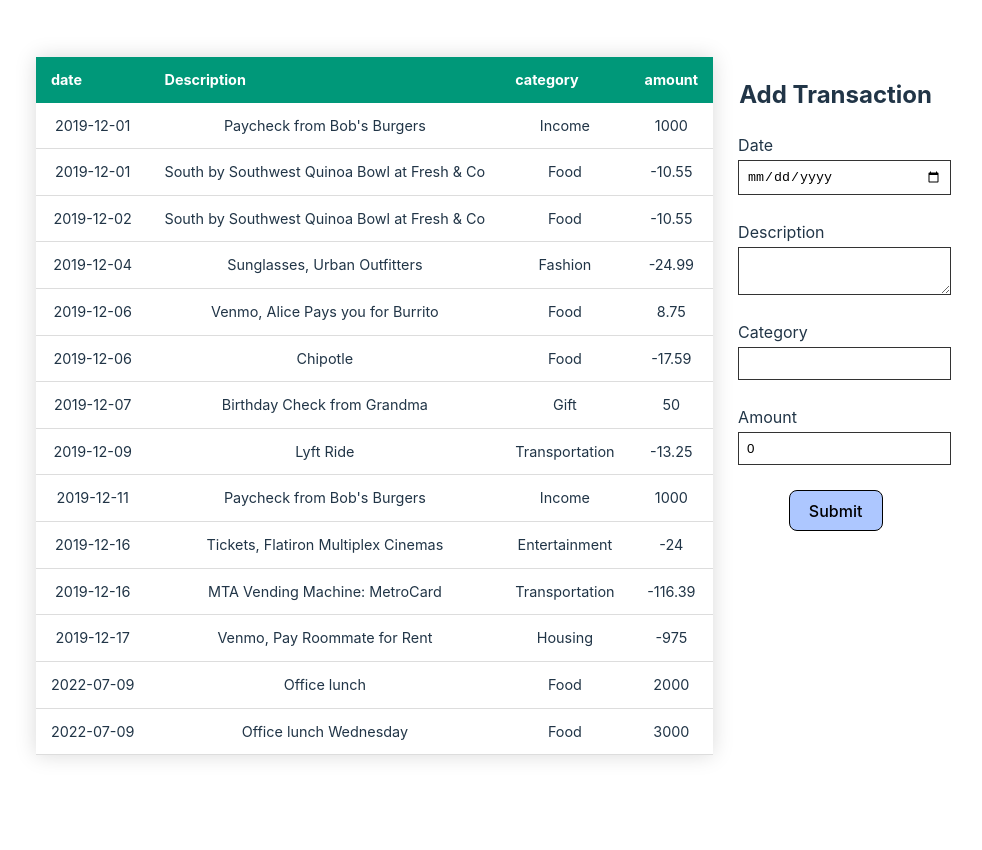
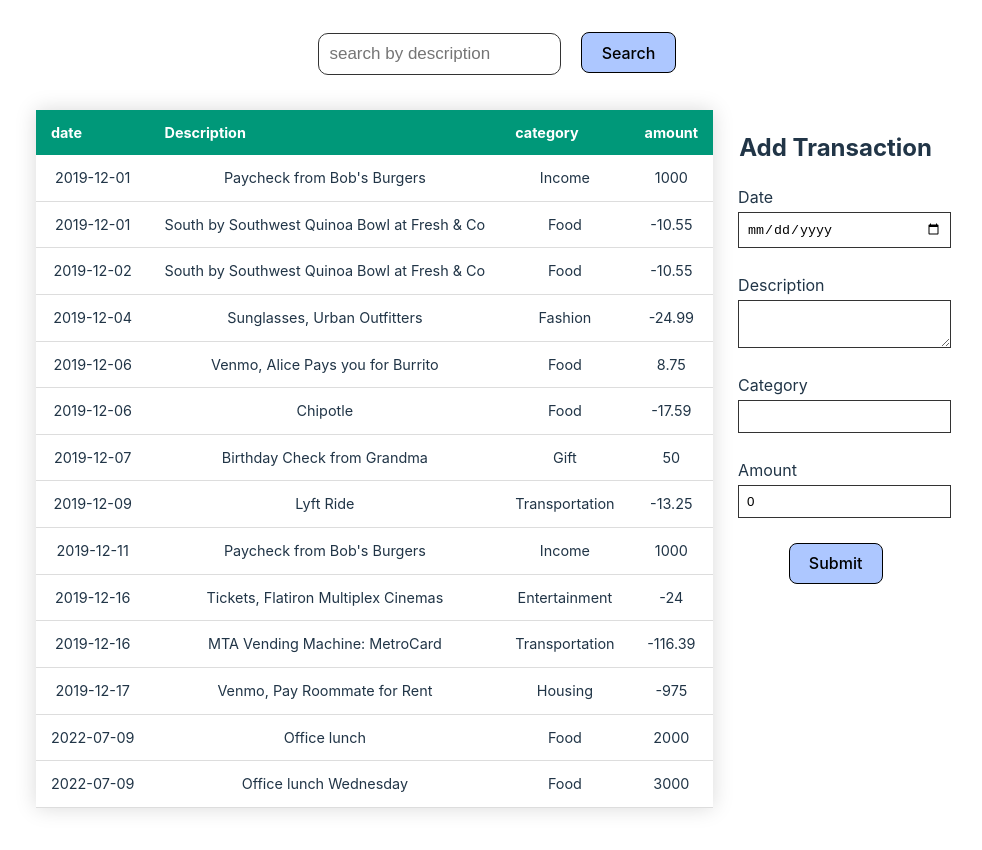
Before and after one commit to Mercy-chepchirchir/wk1-challenge-bank-of-flatiron, a React (Vite) app: page / in a window 1280 px wide. Shown: the top 850 px of the page, without its empty margins (143-1125 px from the left). Before the commit the page ends 812 px from the top, so only its background shows below. Built offline with nearby package versions, Linux system fonts and the light colour scheme; data requests are answered from the project's data file.

Commit message:
create transactions component and style

```diff
--- a/src/App.css
+++ b/src/App.css
@@ -79,7 +79,7 @@
 }
 
 /* transactions form */
-input, textarea {
+.transaction_form input, textarea {
   border: 1px solid #333;
   display: block;
   margin-bottom: 25px;
@@ -93,3 +93,13 @@ label {
   display: block;
   text-align: left;
 }
+
+/* transactions search */
+.search_input {
+  border: 1px solid #333;
+  margin-bottom: 10px;
+  margin-right: 20px;
+  padding: 10px;
+  border-radius: 10px;
+  font-size: 17px;
+}
--- a/src/App.jsx
+++ b/src/App.jsx
@@ -2,6 +2,7 @@ import {useState, useEffect} from 'react'
 import './App.css'
 import TransactionsTable from "./components/TransactionsTable"
 import TransactionsForm from './components/TransactionForm'
+import TransactionSearch from './components/TransactionSearch'
 
 function App() {
     const [transactionsData, setTransactionsData] = useState([])
@@ -16,6 +17,10 @@ function App() {
 
     return (
         <div>
+            <div>
+                <TransactionSearch />
+            </div>
+
             <div className="transactions_table_form">
                 <TransactionsTable transactionsData={transactionsData} />
                 <div className="form_wrapper">
--- a/src/components/TransactionForm.jsx
+++ b/src/components/TransactionForm.jsx
@@ -38,7 +38,7 @@ function TransactionsForm({ transactionsData, setTransactionsData }) {
     }
 
     return (
-        <form onSubmit={onFormSubmit}>
+        <form className="transaction_form" onSubmit={onFormSubmit}>
             <h2>Add Transaction</h2>
             <div>
                 <label htmlFor="date">Date</label>
--- /dev/null
+++ b/src/components/TransactionSearch.jsx
@@ -0,0 +1,13 @@
+function TransactionSearch() {
+
+    return (
+        <div>
+            <form>
+                <input className="search_input" type="text" placeholder="search by description" />
+                <button>Search</button>
+            </form>
+        </div>
+    )
+}
+
+export default TransactionSearch;
```
